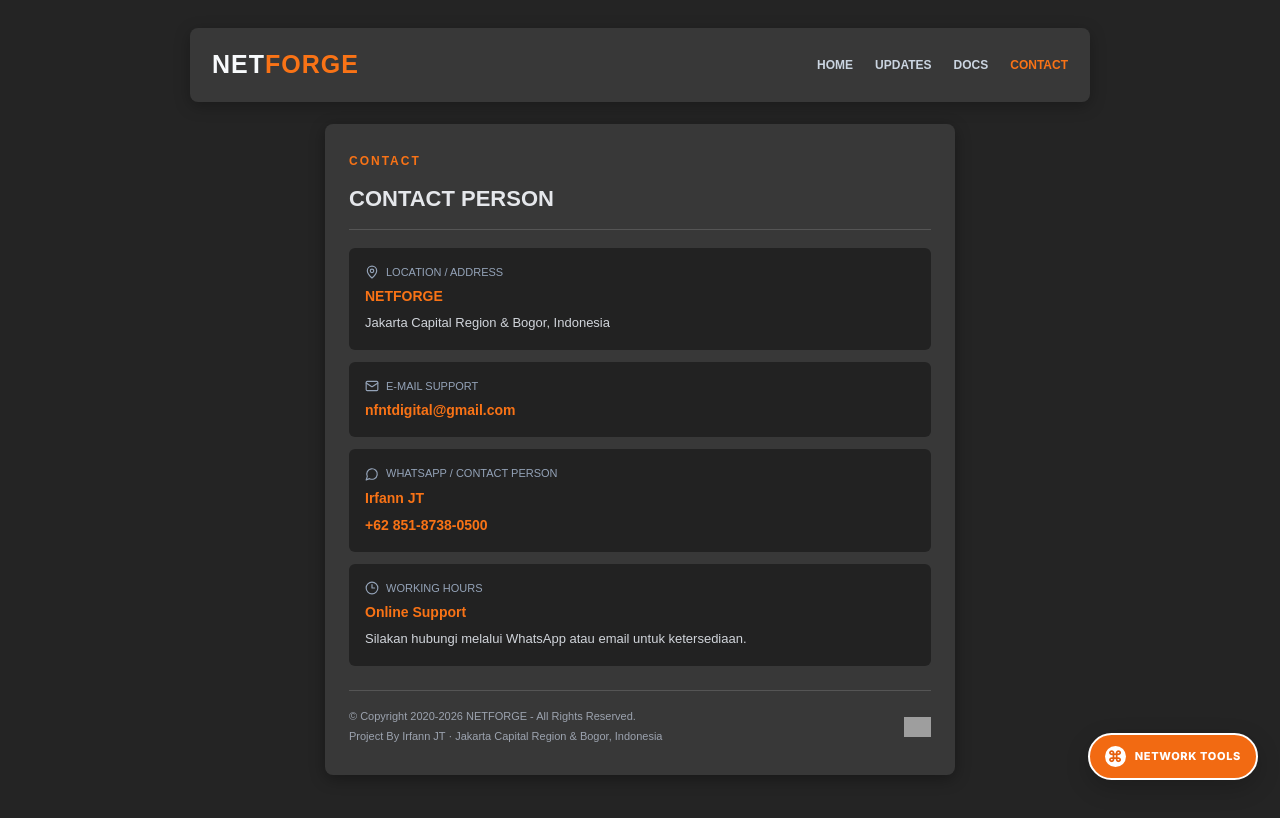
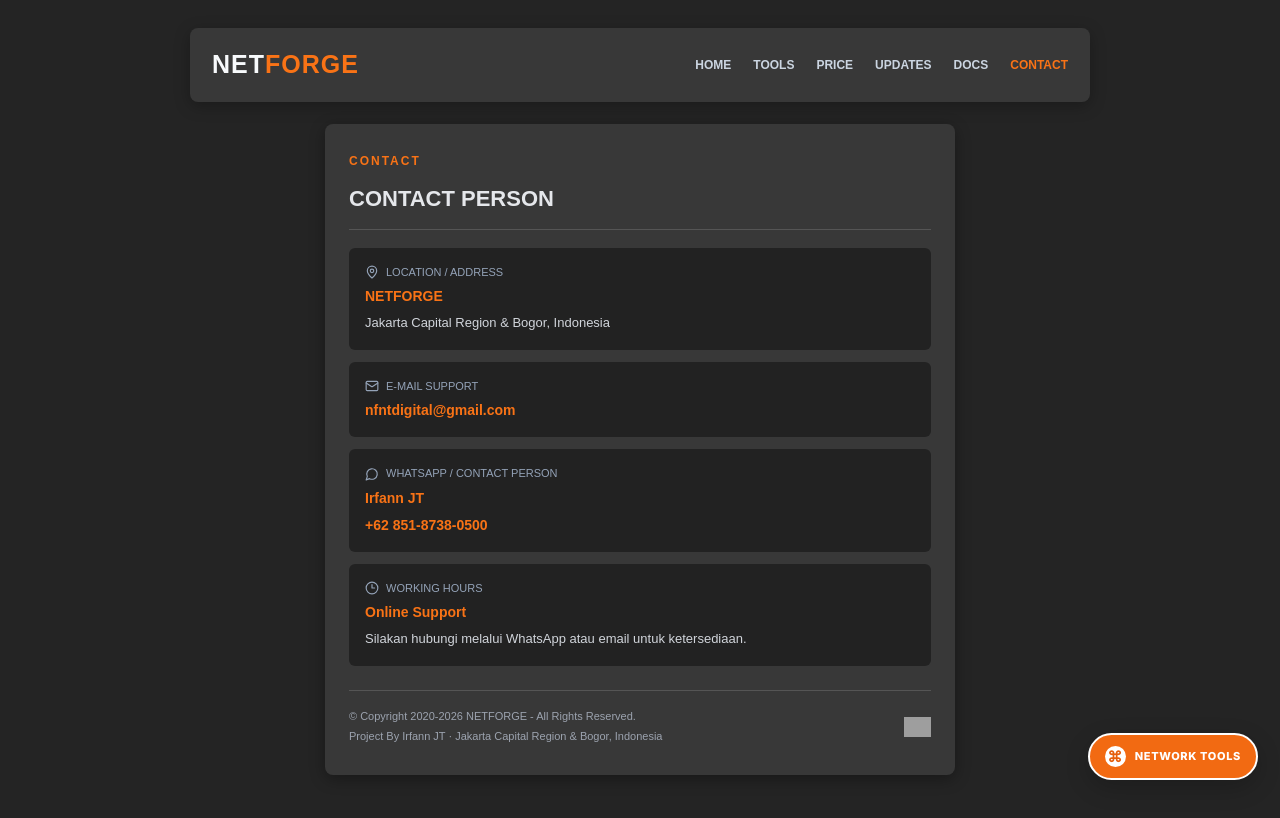
Before and after one commit to mikrotikscript/PON, a Next.js app: page /PON/contact in a window 1280 px wide. Shown: the top 818 px of the page. Built offline with nearby package versions, Linux system fonts and the light colour scheme; grey boxes are pictures that could not be loaded.

Commit message:
Add unified navigation to Contact

```diff
--- a/app/contact/page.tsx
+++ b/app/contact/page.tsx
@@ -9,7 +9,7 @@ export const metadata: Metadata = {
 export default function ContactPage() {
   return (
     <main className="nf-info-page">
-      <header className="nf-info-header"><a href="/PON/tools/" className="nf-info-brand">NET<span>FORGE</span></a><nav><a href="/PON/tools/">HOME</a><a href="/PON/updates/">UPDATES</a><a href="/PON/docs/">DOCS</a><a className="active" href="/PON/contact/">CONTACT</a></nav></header>
+      <header className="nf-info-header"><a href="/PON/tools/" className="nf-info-brand">NET<span>FORGE</span></a><nav><a href="/PON/">HOME</a><a href="/PON/tools/">TOOLS</a><a href="/PON/price/">PRICE</a><a href="/PON/updates/">UPDATES</a><a href="/PON/docs/">DOCS</a><a className="active" href="/PON/contact/">CONTACT</a></nav></header>
       <section className="nf-info-card">
         <div className="nf-info-eyebrow">CONTACT</div><h1>CONTACT PERSON</h1>
         <article><small><MapPin size={14}/> LOCATION / ADDRESS</small><b>NETFORGE</b><p>Jakarta Capital Region & Bogor, Indonesia</p></article>
```
